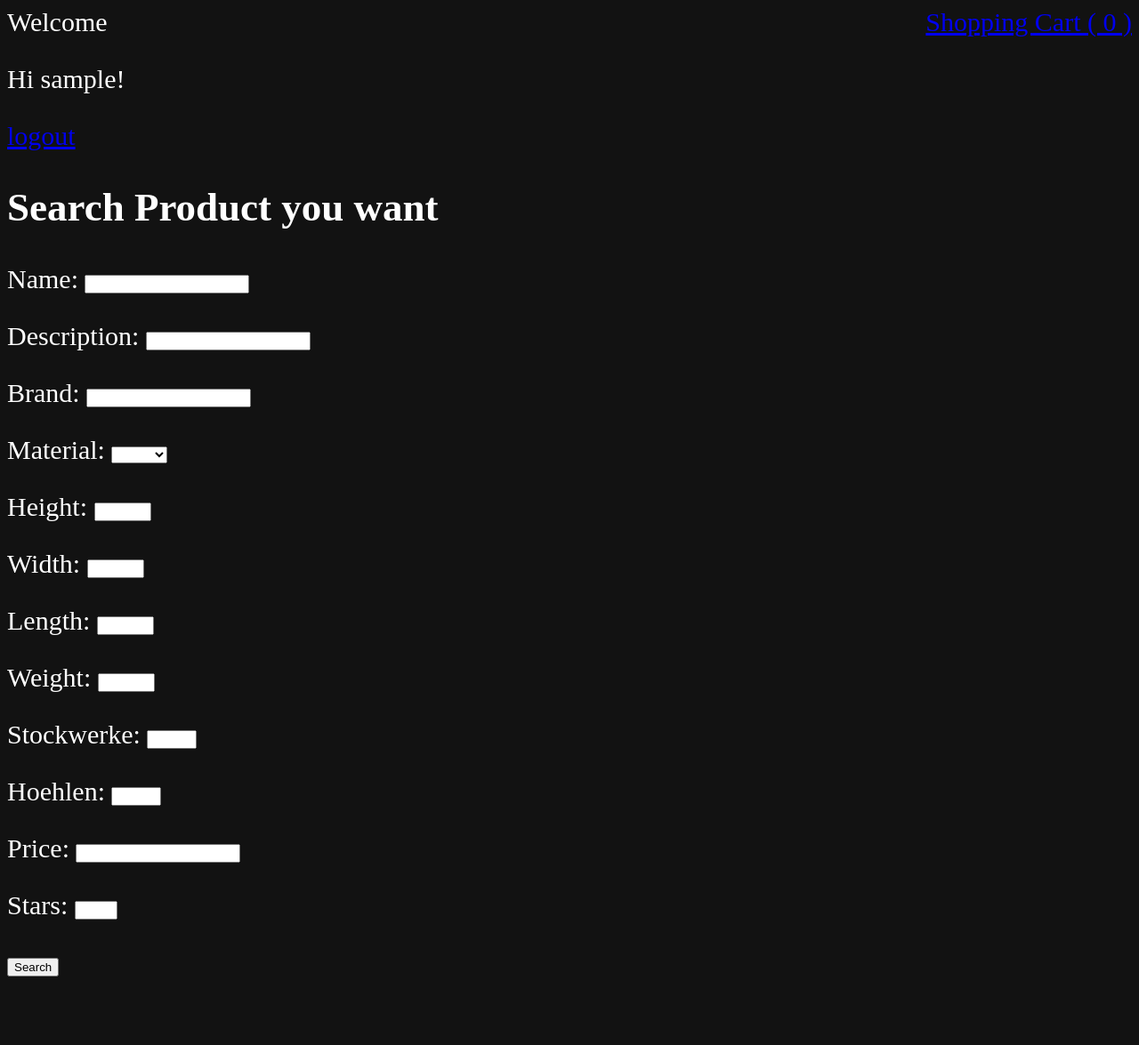
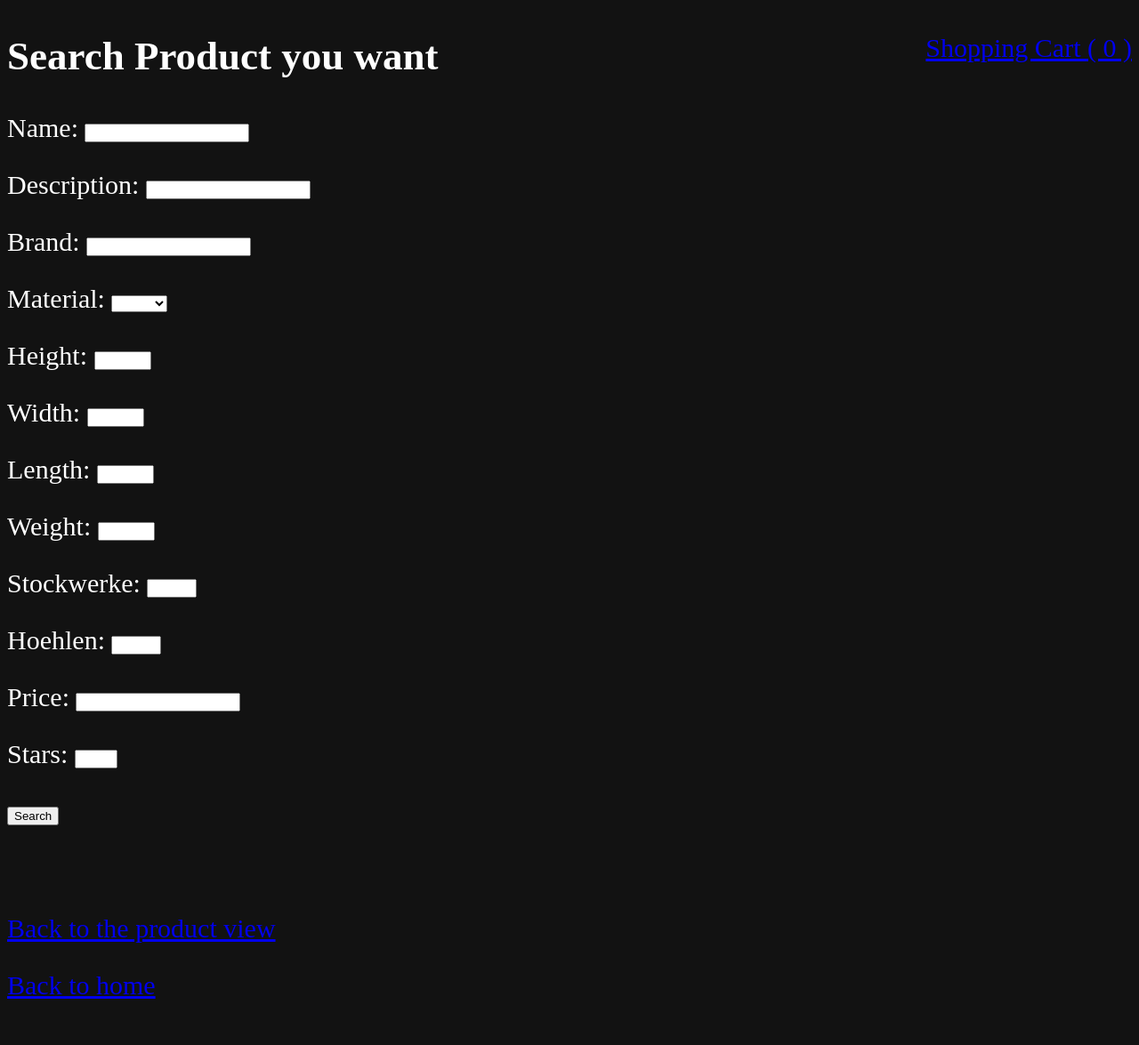
Before and after one commit to dieter4902/WebPyShop, a Django app: page /products/search/ in a window 1280 px wide. Shown: the whole page at 89% size. After the commit the page ends 1123 px from the top, so only its background shows below. Run offline with Django 3.2, Linux system fonts and the light colour scheme; the visitor is signed in with stand-in values (Sample User, id 1); data that the repository does not hold is empty.

Commit message:
aded links to the websites to navigate + implemented redirected from root to home

```diff
--- a/Product/templates/product-list.html
+++ b/Product/templates/product-list.html
@@ -24,4 +24,7 @@
         <br>
         <a href={% url 'product-create' %}>Add a new product</a>
     {% endif %}
+    <p>
+        <a href={% url 'home' %}>Back to home</a>
+    </p>
 {% endblock %}
--- a/Product/templates/product-search.html
+++ b/Product/templates/product-search.html
@@ -7,6 +7,7 @@
 
 {% block title %}Search book{% endblock %}
 
+{% block content %}
     {% block logged_in_content %}
         <h2>Search Product you want</h2>
         <form method="POST">
@@ -30,3 +31,11 @@
             </ul>
         {% endif %}
     {% endblock %}
+
+    <p>
+        <a href={% url 'all-products' %}>Back to the product view</a>
+    </p>
+    <p>
+        <a href={% url 'home' %}>Back to home</a>
+    </p>
+{% endblock %}
--- a/ScratchTreeAdventures/urls.py
+++ b/ScratchTreeAdventures/urls.py
@@ -18,8 +18,10 @@ from django.urls import include, path
 from django.views.generic import TemplateView
 from django.conf import settings
 from django.conf.urls.static import static
+from django.shortcuts import redirect
 
 urlpatterns = [
+                  path('', lambda req: redirect('/home/')),
                   path('admin/', admin.site.urls),
                   path('home/', TemplateView.as_view(template_name='home.html'), name='home'),
                   path('useradmin/', include('Useradmin.urls')),
--- a/templates/home.html
+++ b/templates/home.html
@@ -17,25 +17,47 @@
 
 {% block content %}
     <div class="container">
-        Welcome
+        <p>Welcome</p>
     </div>
     {% if user.is_authenticated %}
-        <p>Hi {{ user.username }}!</p>
-        <a href="{% url 'logout' %}">logout</a>
-        {% block logged_in_content %}
-        {% endblock %}
+        <div class="container">
+            <p>Hi {{ user.username }}! <br>
+                <a href="{% url 'logout' %}">logout</a>
+            </p>
+            {% block logged_in_content %}
+                </div>
+            {% endblock %}
+        {% if user.is_staff %}
+            {# hier dann ein link zum service portal, wenn man service mit arbeiter ist, ähnlich wie user.is_authenticated #}
+            {# vielleicht und somit dann mit einer if, den Status dann abprüfen#}
+            <p>Customer service<br>
+                {# <a href="{% url '' %}">Customer service</a>#}
+            </p>
+        {% endif %}
     {% else %}
         <div class="container">
-            <p>You are not logged in</p>
-            <a href="{% url 'login' %}">login</a>
+            <p>You are not logged in <br>
+                <a href="{% url 'login' %}">login</a>
+            </p>
         </div>
         <br>
         <div class="container">
-
             {% block not_logged_in_content %}
-                <p>Need an Account? Click below!</p>
+                <p>Need an Account? Click below!<br>
             {% endblock %}
             <a href="{% url 'signup' %}">signup</a>
+            </p>
         </div>
     {% endif %}
+
+    <div class="container">
+        <p>Product list of all the scratch trees: <br>
+            <a href="{% url 'all-products' %}">Product list</a>
+        </p>
+    </div>
+    <div class="container">
+        <p>Search for a nice scratch tree: <br>
+            <a href="{% url 'product-search' %}">Product search</a>
+        </p>
+    </div>
 {% endblock %}
```
Also changed, not shown: templates/registration/login.html (+13 -0 lines), templates/signup.html (+13 -0 lines). Lines whose indentation alone changed are shown as unchanged.
